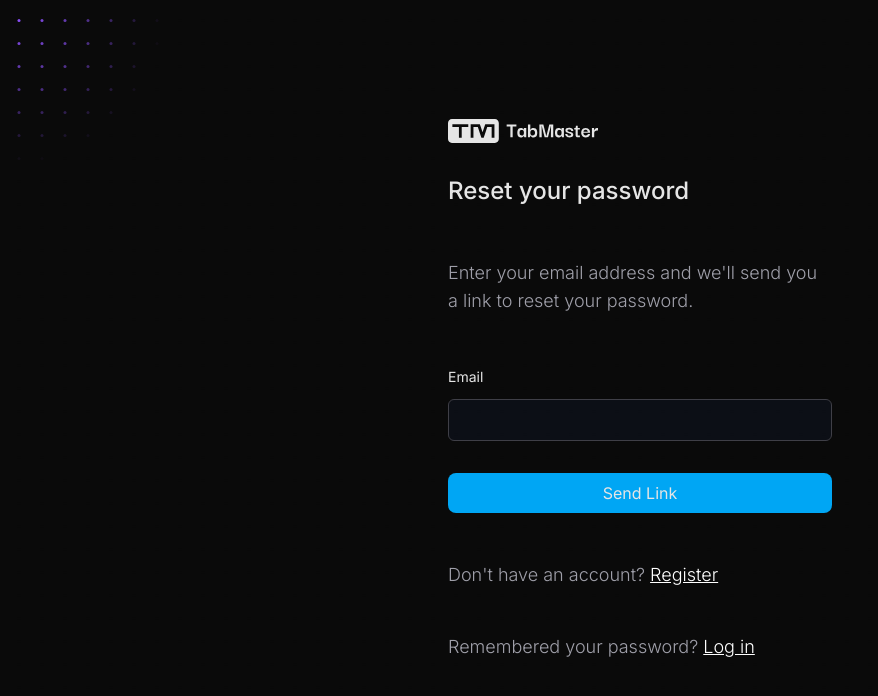
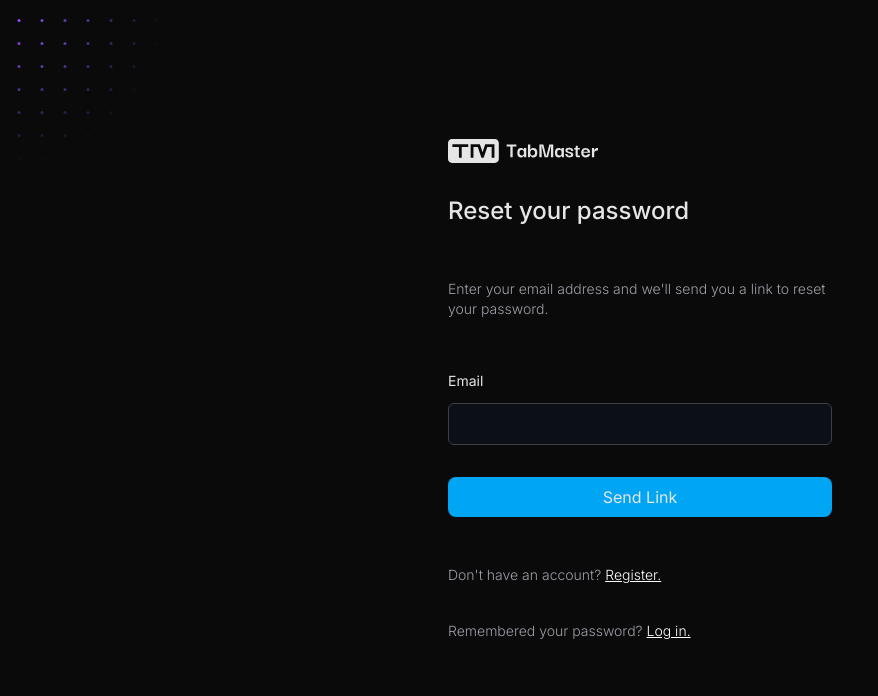
Before and after one commit to Ferdus615/TabMaster, a Next.js app: page /forgot-password in a window 1280 px wide. Shown: the top 696 px of the page, without its empty margins (0-878 px from the left). Built offline with nearby package versions, Linux system fonts and the light colour scheme.

Commit message:
forgot password form text size fixed(giving text-sm in the div does not work it has to be on the p tag

```diff
--- a/components/forms/Forgot-Password.jsx
+++ b/components/forms/Forgot-Password.jsx
@@ -15,8 +15,8 @@ const ForgotPassword = () => {
 
       <h1 className="text-2xl/8 font-medium">Reset your password</h1>
 
-      <div className="text-sm text-zinc-text">
-        <p>
+      <div className="text-zinc-text">
+        <p className="text-sm">
           Enter your email address and we'll send you a link to reset your
           password.
         </p>
@@ -25,18 +25,18 @@ const ForgotPassword = () => {
       <Input label="Email" type="email" />
       <ButtonForm text="Send Link" />
 
-      <div className="mt-4 text-sm text-zinc-text flex flex-col gap-6">
-        <p>
+      <div className="text-zinc-text">
+        <p className="text-sm pt-4">
           Don't have an account?{" "}
           <a href="/registration" className="form-link-text">
-            Register
+            Register.
           </a>
         </p>
 
-        <p>
+        <p className="text-sm pt-4">
           Remembered your password?{" "}
           <a href="/login" className="form-link-text">
-            Log in
+            Log in.
           </a>
         </p>
       </div>
@@ -44,6 +44,6 @@ const ForgotPassword = () => {
       {/* <div className="text-sm text-zinc-text"></div> */}
     </form>
   );
-}
+};
 
 export default ForgotPassword;
```
